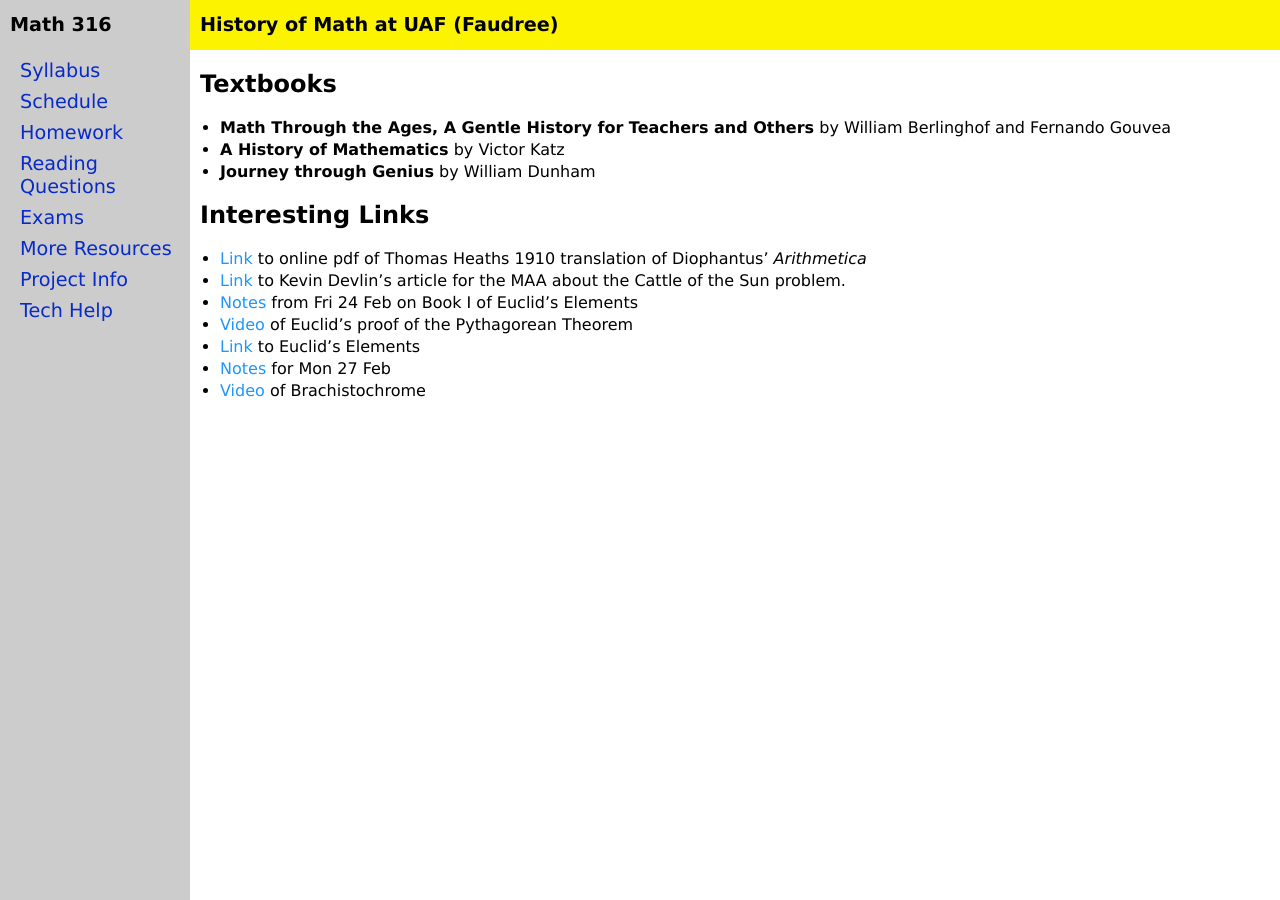
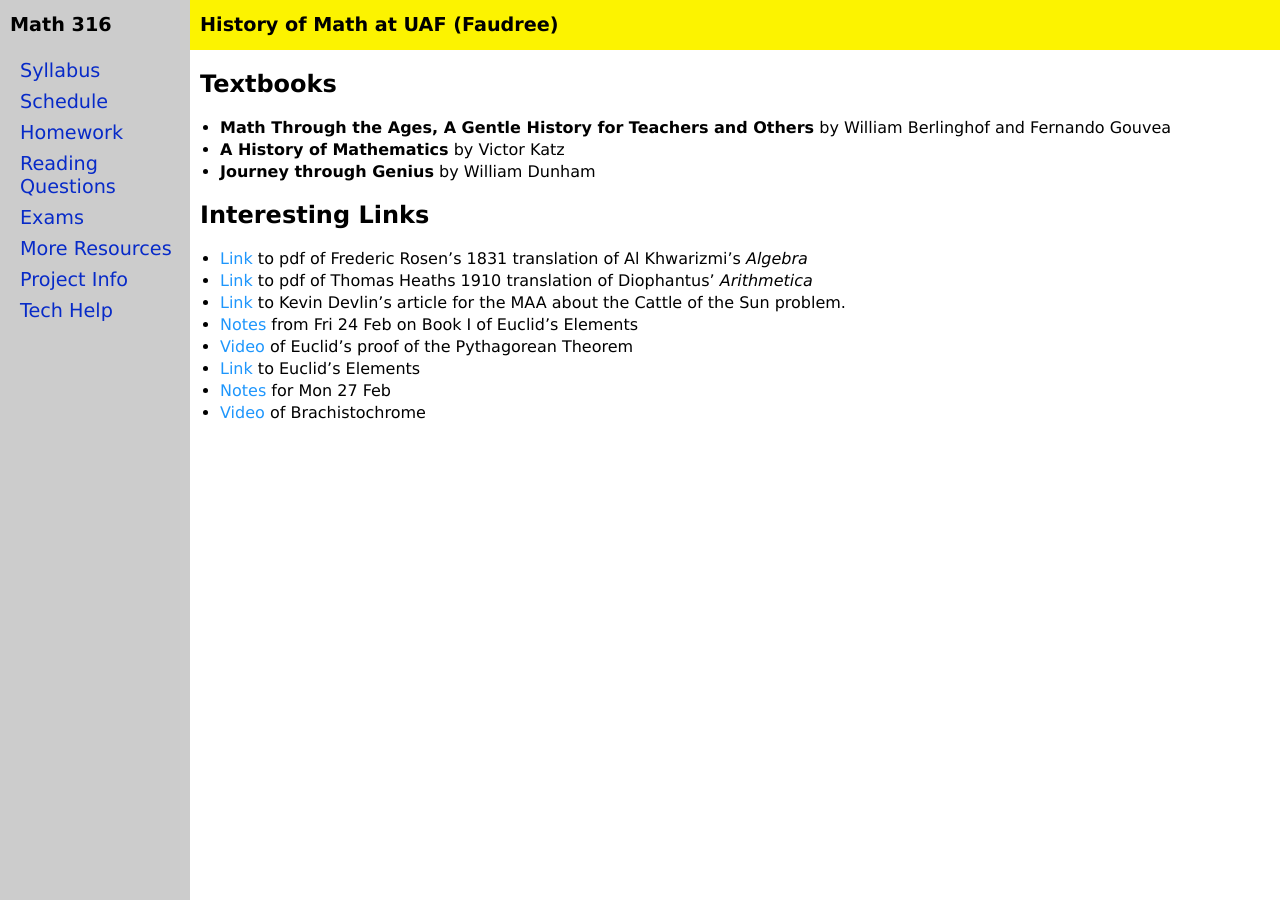
Before and after one commit to jrfaudree/HOM, a Jekyll site: the page built from resources.md, in a window 1280 px wide. Built offline with Jekyll 4.4.1, drawn with Linux system fonts in a browser that asks for light colours.

Commit message:
Update resources.md

```diff
--- a/resources.md
+++ b/resources.md
@@ -11,7 +11,8 @@ title: Additional Resources
 
 ## Interesting Links
 
-* [Link](https://ia801603.us.archive.org/18/items/diophantusofalex00heatiala/diophantusofalex00heatiala.pdf) to online pdf of Thomas Heaths 1910 translation of Diophantus' *Arithmetica*
+* [Link](https://legacy-www.math.harvard.edu/~knill/teaching/summer2019/exhibits/algebra/AlgebraMohammedBenMusa.pdf) to pdf of Frederic Rosen's 1831 translation of Al Khwarizmi's *Algebra*
+* [Link](https://ia801603.us.archive.org/18/items/diophantusofalex00heatiala/diophantusofalex00heatiala.pdf) to pdf of Thomas Heaths 1910 translation of Diophantus' *Arithmetica*
 * [Link](https://www.maa.org/external_archive/devlin/devlin_02_04.html) to Kevin Devlin's article for the MAA about the Cattle of the Sun problem.
 * [Notes](assets/Book-I-Notes.pdf) from Fri 24 Feb on Book I of Euclid's Elements
 * [Video](https://www.youtube.com/watch?v=uQ-1iBdhm8M) of Euclid's proof of the Pythagorean Theorem
```
